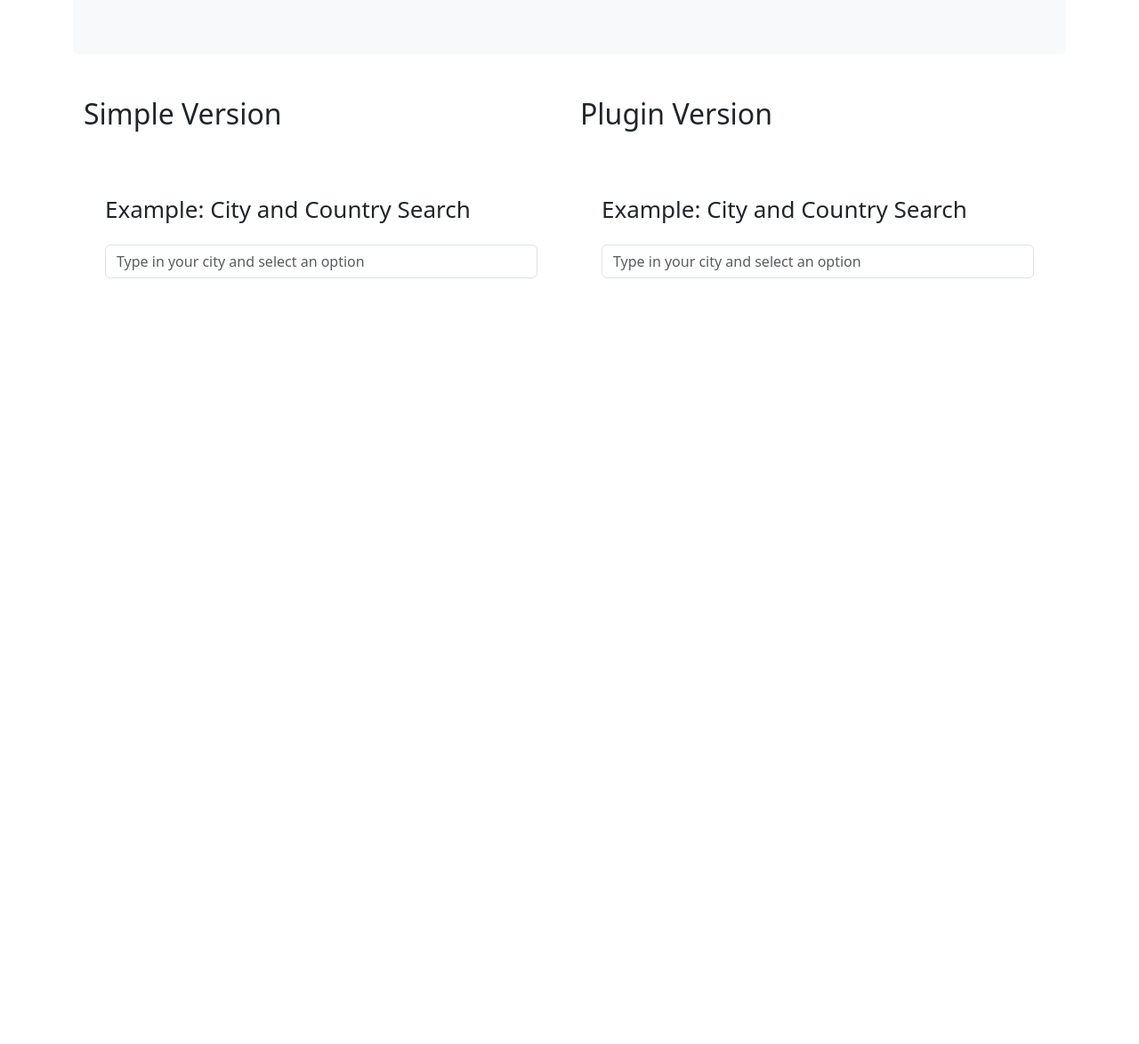
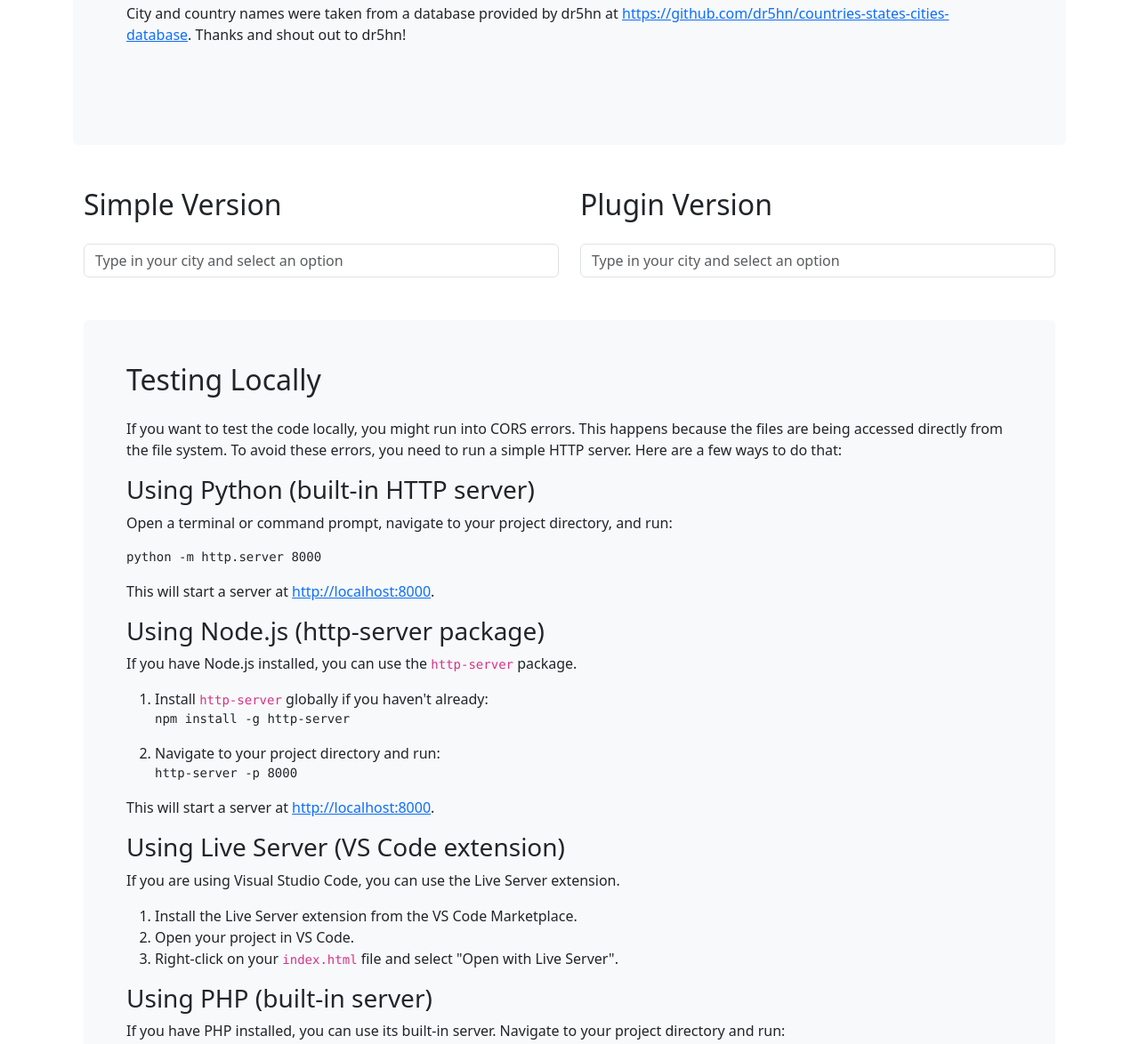
Before and after one commit to pedramvdl31/CityCountrySelector, a plain HTML site: page index.html in a window 1280 px wide. Shown: the part 1618-2792 px from the top of the page at 89% size. Before the commit the page ends 2392 px from the top, so only its background shows below. Drawn offline with nearby package versions, Linux system fonts and the light colour scheme.

Commit message:
0.1-alpha.1

```diff
--- a/index.html
+++ b/index.html
@@ -21,6 +21,7 @@
     <main class="container mb-5">
         <div class="bg-light p-5 rounded">
             <h1>CityCountrySelector.js</h1>
+            <p class="lead">Developed by <a href="https://github.com/pedramvdl31" target="_blank">Pedram Khoshnevis</a> and <a href="https://github.com/laradcm" target="_blank">Lara Mauricio</a>.</p>
             <div class="container my-5">
                 <div class="row">
                     <div class="col-lg-12">
@@ -76,6 +77,7 @@
                                 </pre>
                             </li>
                         </ol>
+                        <p>City and country names were taken from a database provided by dr5hn at <a href="https://github.com/dr5hn/countries-states-cities-database" target="_blank">https://github.com/dr5hn/countries-states-cities-database</a>. Thanks and shout out to dr5hn!</p>
                     </div>
                 </div>
             </div>
@@ -85,12 +87,53 @@
             <div class="row">
                 <div class="col-md-6">
                     <h2 class="mb-4">Simple Version</h2>
-                    <iframe src="simple-version/index.html" frameborder="0" style="width: 100%; height: 500px;"></iframe>
+                    <div class="form-group" style="position: relative;">
+                        <div class="input-group">
+                            <input type="text" class="form-control" placeholder="Type in your city and select an option" id="searchInputSimple" autocomplete="off">
+                        </div>
+                        <div class="dropdown">
+                            <ul class="dropdown-menu custom-dropdown w-100" id="resultsSimple" aria-labelledby="searchInputSimple"></ul>
+                        </div>
+                    </div>
                 </div>
                 <div class="col-md-6">
                     <h2 class="mb-4">Plugin Version</h2>
-                    <iframe src="plugin-version/index.html" frameborder="0" style="width: 100%; height: 500px;"></iframe>
+                    <div id="city-country-selector"></div>
                 </div>
+            </div>
+        </div>
+
+        <div class="container my-5">
+            <div class="bg-light p-5 rounded">
+                <h2 class="mb-4">Testing Locally</h2>
+                <p>If you want to test the code locally, you might run into CORS errors. This happens because the files are being accessed directly from the file system. To avoid these errors, you need to run a simple HTTP server. Here are a few ways to do that:</p>
+                <h3>Using Python (built-in HTTP server)</h3>
+                <p>Open a terminal or command prompt, navigate to your project directory, and run:</p>
+                <pre><code>python -m http.server 8000</code></pre>
+                <p>This will start a server at <a href="http://localhost:8000" target="_blank">http://localhost:8000</a>.</p>
+
+                <h3>Using Node.js (http-server package)</h3>
+                <p>If you have Node.js installed, you can use the <code>http-server</code> package.</p>
+                <ol>
+                    <li>Install <code>http-server</code> globally if you haven't already:</li>
+                    <pre><code>npm install -g http-server</code></pre>
+                    <li>Navigate to your project directory and run:</li>
+                    <pre><code>http-server -p 8000</code></pre>
+                </ol>
+                <p>This will start a server at <a href="http://localhost:8000" target="_blank">http://localhost:8000</a>.</p>
+
+                <h3>Using Live Server (VS Code extension)</h3>
+                <p>If you are using Visual Studio Code, you can use the Live Server extension.</p>
+                <ol>
+                    <li>Install the Live Server extension from the VS Code Marketplace.</li>
+                    <li>Open your project in VS Code.</li>
+                    <li>Right-click on your <code>index.html</code> file and select "Open with Live Server".</li>
+                </ol>
+
+                <h3>Using PHP (built-in server)</h3>
+                <p>If you have PHP installed, you can use its built-in server. Navigate to your project directory and run:</p>
+                <pre><code>php -S localhost:8000</code></pre>
+                <p>This will start a server at <a href="http://localhost:8000" target="_blank">http://localhost:8000</a>.</p>
             </div>
         </div>
     </main>
@@ -101,6 +144,14 @@
         </div>
     </footer>
 
+    <script src="simple-version/script.js"></script>
+    <script src="plugin-version/CityCountrySelector.js"></script>
+    <script>
+        document.addEventListener('DOMContentLoaded', () => {
+            // Initialize plugin version
+            new CityCountrySelector('city-country-selector', 'plugin-version/data');
+        });
+    </script>
     <script src="https://stackpath.bootstrapcdn.com/bootstrap/5.0.0-alpha2/js/bootstrap.bundle.min.js"></script>
 </body>
 </html>
--- a/plugin-version/CityCountrySelector.js
+++ b/plugin-version/CityCountrySelector.js
@@ -1,14 +1,41 @@
 class CityCountrySelector {
-    constructor(inputId, resultsId, dataPath) {
-        this.searchInput = document.getElementById(inputId);
-        this.resultsDiv = document.getElementById(resultsId);
+    constructor(containerId, dataPath) {
+        this.container = document.getElementById(containerId);
         this.dataPath = dataPath;
 
         this.init();
     }
 
     init() {
+        this.createElements();
         this.searchInput.addEventListener('input', (event) => this.handleInput(event));
+    }
+
+    createElements() {
+        this.searchInput = document.createElement('input');
+        this.searchInput.setAttribute('type', 'text');
+        this.searchInput.setAttribute('class', 'form-control');
+        this.searchInput.setAttribute('placeholder', 'Type in your city and select an option');
+        this.searchInput.setAttribute('autocomplete', 'off');
+        this.searchInput.id = 'searchInputPlugin';
+
+        this.resultsDiv = document.createElement('ul');
+        this.resultsDiv.setAttribute('class', 'dropdown-menu custom-dropdown w-100');
+        this.resultsDiv.id = 'resultsPlugin';
+        this.resultsDiv.setAttribute('aria-labelledby', this.searchInput.id);
+
+        const inputGroup = document.createElement('div');
+        inputGroup.setAttribute('class', 'input-group');
+
+        const formGroup = document.createElement('div');
+        formGroup.setAttribute('class', 'form-group');
+        formGroup.setAttribute('style', 'position: relative;');
+
+        inputGroup.appendChild(this.searchInput);
+        formGroup.appendChild(inputGroup);
+        formGroup.appendChild(this.resultsDiv);
+
+        this.container.appendChild(formGroup);
     }
 
     handleInput(event) {
@@ -65,8 +92,3 @@ class CityCountrySelector {
         }
     }
 }
-
-// To initialize the plugin
-document.addEventListener('DOMContentLoaded', () => {
-    const cityCountrySelector = new CityCountrySelector('searchInput', 'results', 'data');
-});
--- a/simple-version/script.js
+++ b/simple-version/script.js
@@ -1,8 +1,13 @@
-document.getElementById('searchInput').addEventListener('input', function(event) {
+document.addEventListener('DOMContentLoaded', () => {
+    const searchInput = document.getElementById('searchInputSimple');
+    const resultsDiv = document.getElementById('resultsSimple');
+
+    if (searchInput) {
+        searchInput.addEventListener('input', function(event) {
             const searchTerm = event.target.value.trim();
             if (searchTerm) {
                 const firstChar = searchTerm.charAt(0).toLowerCase();
-        const jsonFileName = `data/cities_${firstChar}.json`;
+                const jsonFileName = `simple-version/data/cities_${firstChar}.json`;
 
                 fetch(jsonFileName)
                     .then(response => {
@@ -13,15 +18,16 @@ document.getElementById('searchInput').addEventListener('input', function(event)
                     })
                     .then(data => {
                         const results = searchInJson(data, searchTerm);
-                displayResults(results);
+                        displayResults(results, resultsDiv, searchInput);
                     })
                     .catch(error => {
                         console.error(error);
                     });
             } else {
-        document.getElementById('results').classList.remove('show');
+                resultsDiv.classList.remove('show');
             }
         });
+    }
 
     function searchInJson(data, searchTerm) {
         const results = [];
@@ -33,8 +39,7 @@ function searchInJson(data, searchTerm) {
         return results.slice(0, 10); // Only return the first 10 results
     }
 
-function displayResults(results) {
-    const resultsDiv = document.getElementById('results');
+    function displayResults(results, resultsDiv, searchInput) {
         resultsDiv.innerHTML = '';
         if (results.length > 0) {
             resultsDiv.classList.add('show');
@@ -43,7 +48,7 @@ function displayResults(results) {
                 resultItem.classList.add('dropdown-item', 'custom-dropdown-item');
                 resultItem.textContent = `${result.name}, ${result.country}`;
                 resultItem.addEventListener('click', function() {
-                document.getElementById('searchInput').value = resultItem.textContent;
+                    searchInput.value = resultItem.textContent;
                     resultsDiv.classList.remove('show');
                 });
                 resultsDiv.appendChild(resultItem);
@@ -52,3 +57,4 @@ function displayResults(results) {
             resultsDiv.classList.remove('show');
         }
     }
+});
```
Lines whose indentation alone changed are shown as unchanged.
